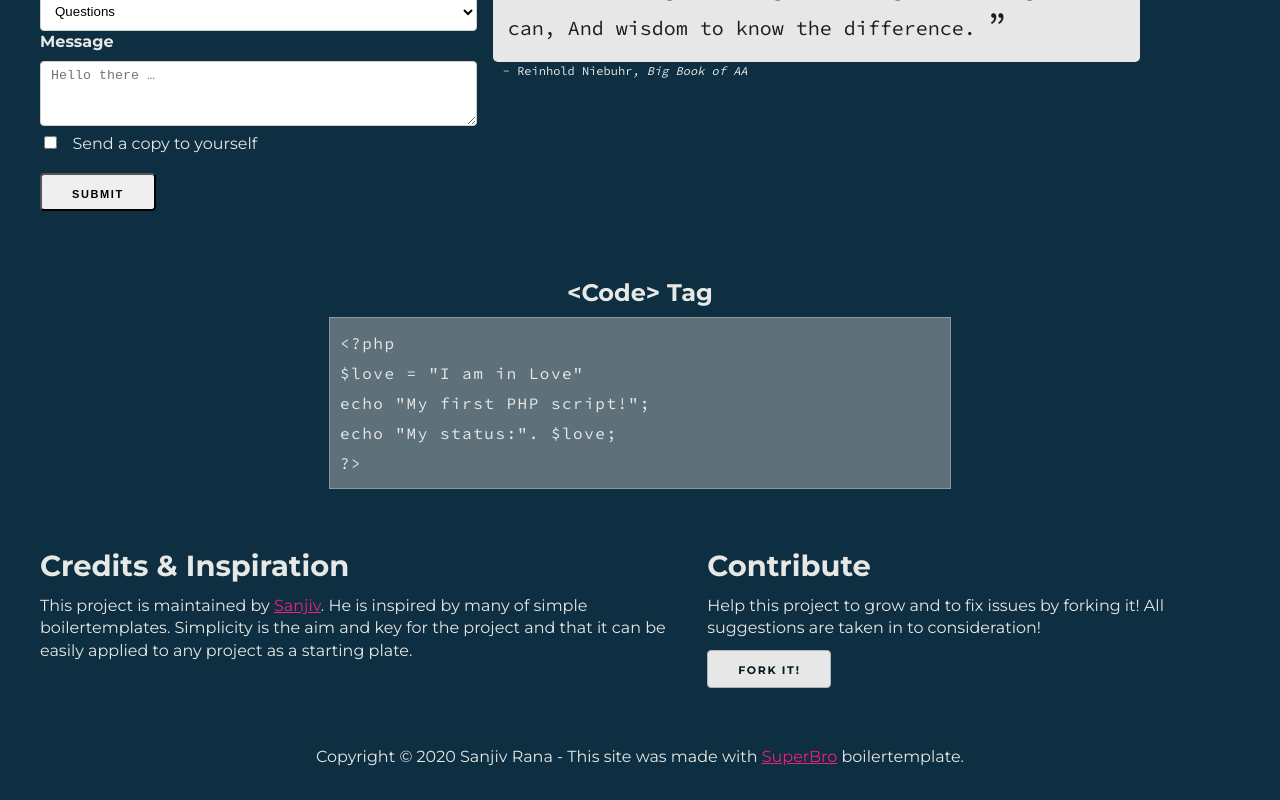
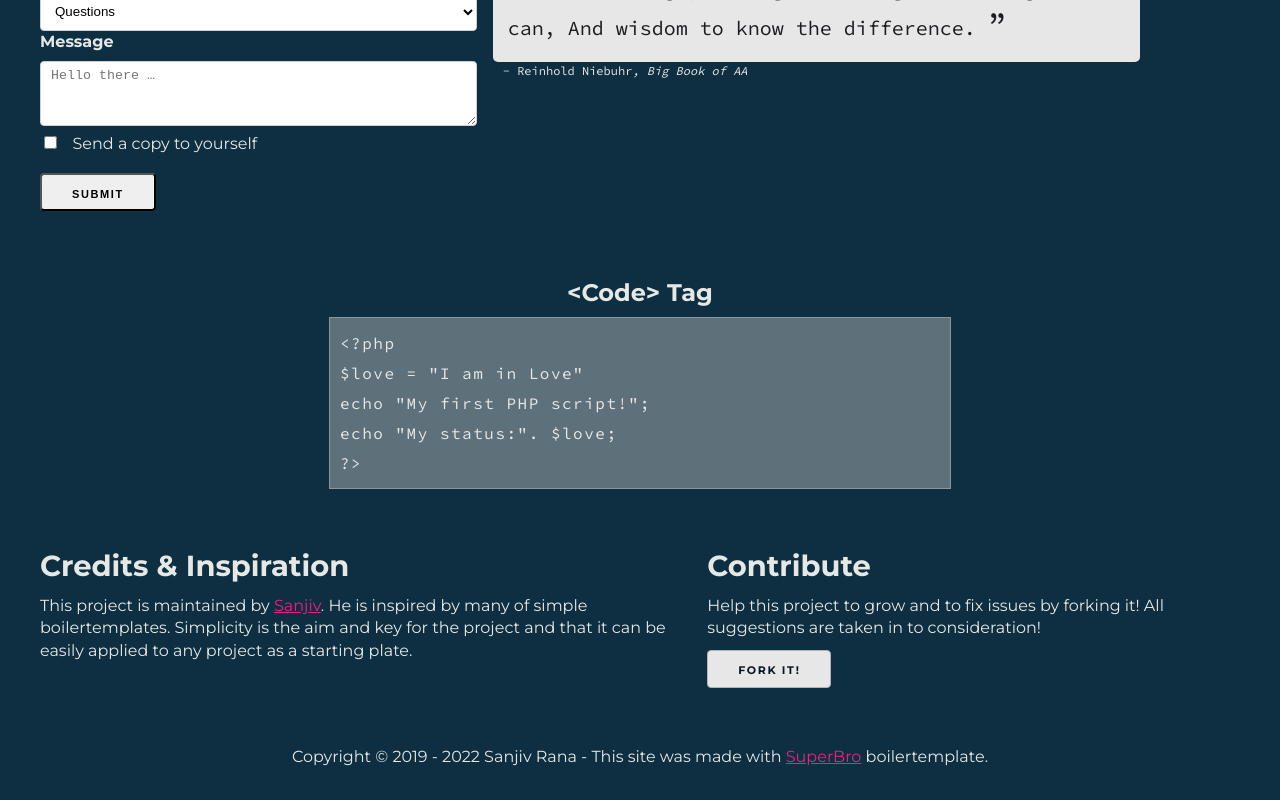
Before and after one commit to eync/SuperBro.dev, a plain HTML site: page index.html in a window 1280 px wide. Shown: the part 3045-3845 px from the top of the page. Drawn offline with Linux system fonts and the light colour scheme.

Commit message:
updated copyright to '2019 - 2022' and fixes #12

```diff
--- a/index.html
+++ b/index.html
@@ -329,7 +329,7 @@ echo "My status:". $love;
             </p>
         </div>
         <div class="item span12 tc" id="footer">
-            <p>Copyright © 2020 Sanjiv Rana - This site was made with <a href="https://github.com/eync/superbro/">SuperBro</a> boilertemplate.</p>
+            <p>Copyright © 2019 - 2022 Sanjiv Rana - This site was made with <a href="https://github.com/eync/superbro/">SuperBro</a> boilertemplate.</p>
         </div>
 
     </div>
```
